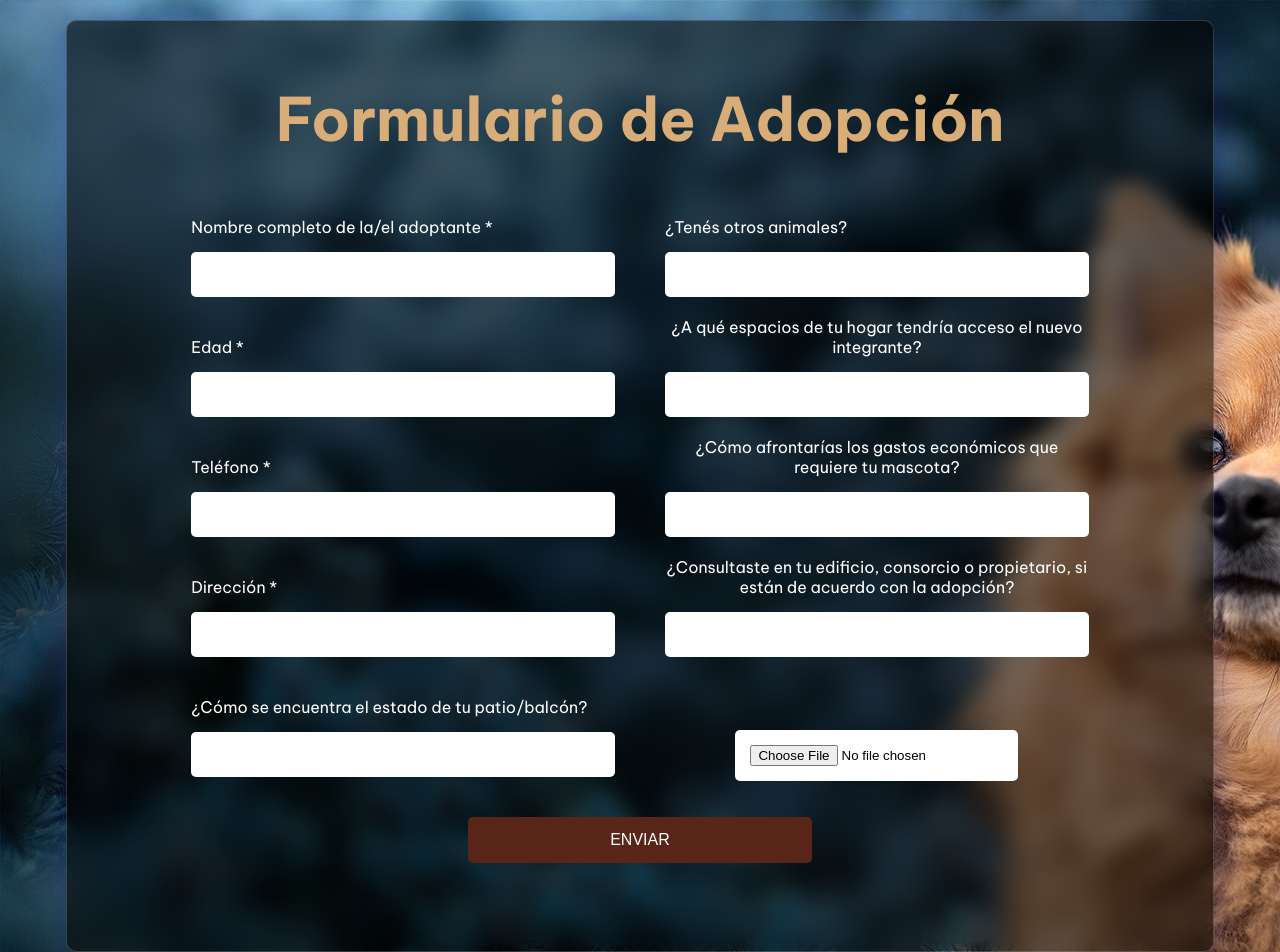
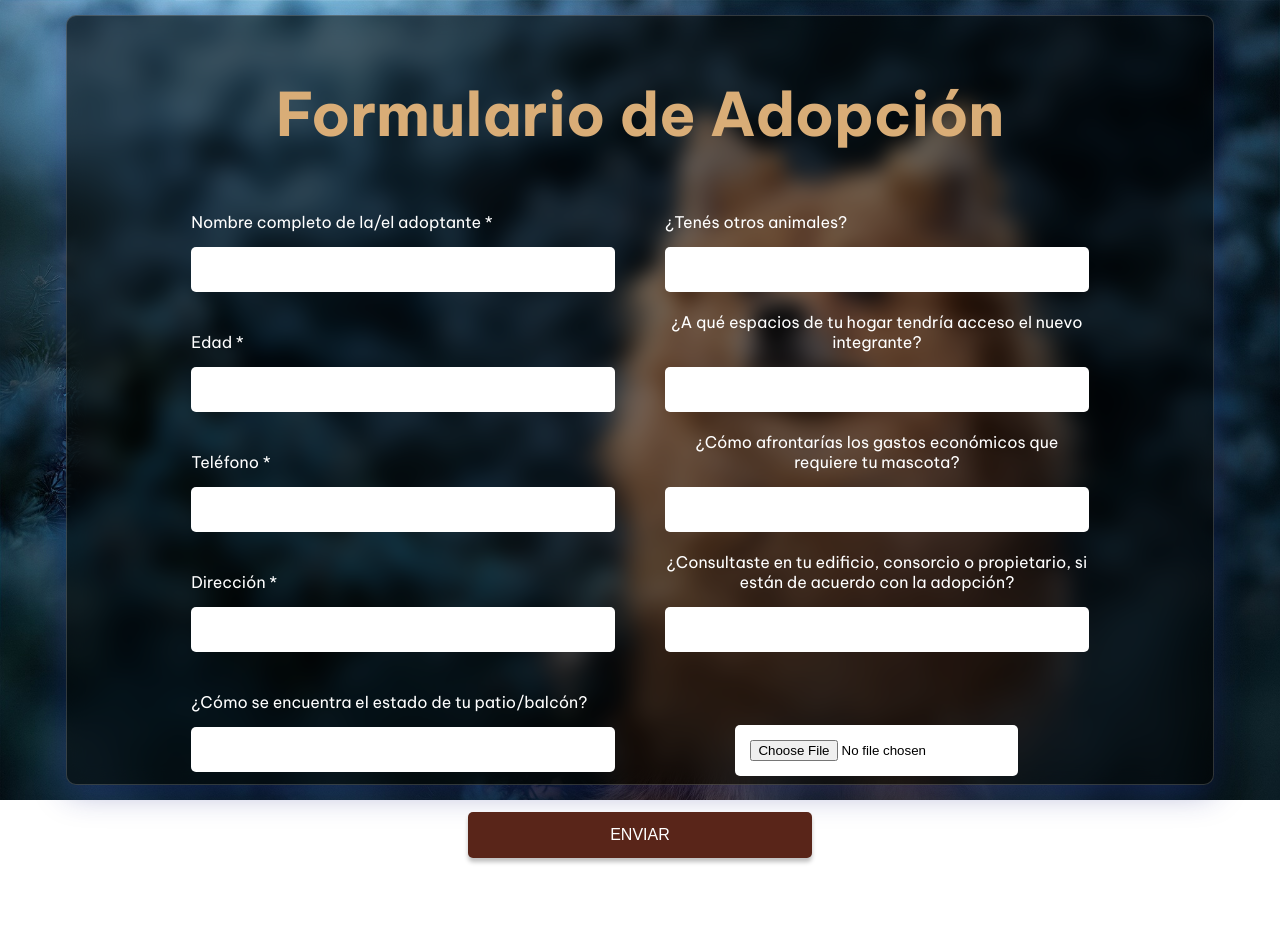
Before and after one commit to FedeCoderTeam/PatitasFelices, a React (Create React App) app in the folder frontend/: page /form in a window 1280 px wide. Shown: the top 952 px of the page. After the commit the page ends 858 px from the top, so only its background shows below. Built offline with nearby package versions, Linux system fonts and the light colour scheme.

Commit message:
PatitasFelices - Backend:   - None
- Frontend:
  - Hover Button en componente Form

```diff
--- a/frontend/src/components/Form/Form.css
+++ b/frontend/src/components/Form/Form.css
@@ -1,8 +1,11 @@
 .mainContainer-Form {
     display: flex;
     justify-content: center;
+    align-items: center;
     background-image: url('./images/formImage.png');
-    height: 969px;
+    background-size: cover;
+    background-repeat: no-repeat;
+    height: 100vh
 }
 
 .container-Form {
@@ -15,7 +18,7 @@
     /* width: 85%; */
     text-align: center;
     height: 96%;
-    margin-top: 20px;
+    /* margin-top: 20px; */
 }
 
 .title-Form {
@@ -80,6 +83,15 @@
     border-radius: 5px;
     color: white;
     /* margin-top: 20px; */
+    box-shadow: 0px 4px 4px rgba(0, 0, 0, 0.25);
+    cursor: pointer;
+    transition:
+    background-color 200ms linear,
+    transform 200ms linear;
+}
+.containerBtn-Form>button:hover {
+background-color: #163440;
+transform: scale(1.02);
 }
 .containerUpload-Form{
     margin-top: 53px;
```
